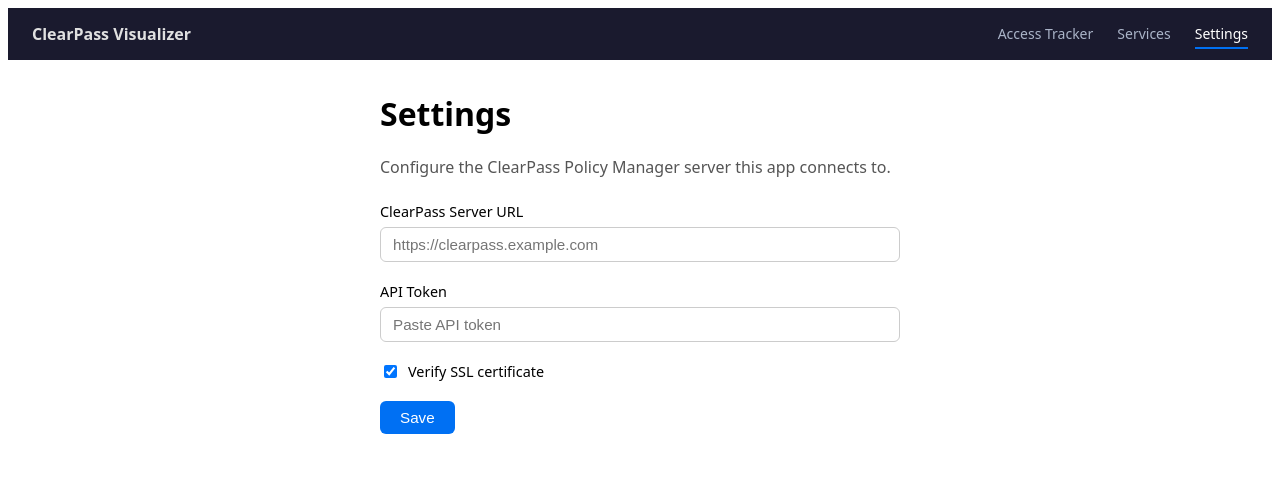
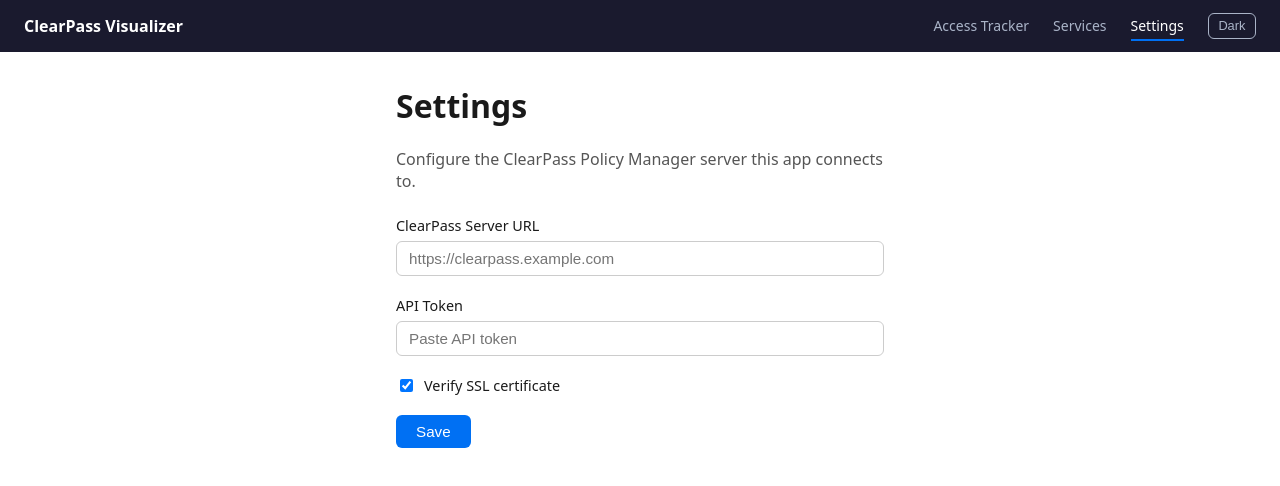
Before and after one commit to sinemad/clear-erpass, a React (Vite) app in the folder frontend/: page /settings in a window 1280 px wide. Shown: the top 486 px of the page. Built offline with nearby package versions, Linux system fonts and the light colour scheme; no server answers.

Commit message:
Services interface initial push

```diff
--- a/frontend/src/App.module.css
+++ b/frontend/src/App.module.css
@@ -11,15 +11,15 @@
   gap: 1.5rem;
   padding: 0 1.5rem;
   height: 52px;
-  background: #1a1a2e;
-  color: white;
+  background: var(--color-nav-bg);
+  color: var(--color-nav-text);
 }
 
 .brand {
   font-weight: 600;
   font-size: 1rem;
   margin-right: auto;
-  color: #e0e0e0;
+  color: var(--color-nav-text);
 }
 
 .link,
@@ -27,19 +27,37 @@
   font-size: 0.875rem;
   text-decoration: none;
   padding: 0.25rem 0;
-  color: #aab4c8;
+  color: var(--color-nav-link);
   border-bottom: 2px solid transparent;
 }
 
 .activeLink {
-  color: white;
-  border-bottom-color: #0070f3;
+  color: var(--color-nav-link-active);
+  border-bottom-color: var(--color-nav-link-active-border);
 }
 
 .link:hover {
-  color: #dde3ee;
+  color: var(--color-nav-link-hover);
+}
+
+.themeToggle {
+  background: none;
+  border: 1px solid var(--color-nav-link);
+  color: var(--color-nav-link);
+  border-radius: 6px;
+  padding: 0.2rem 0.6rem;
+  font-size: 0.8rem;
+  cursor: pointer;
+  line-height: 1.4;
+  transition: border-color 0.1s, color 0.1s;
+}
+
+.themeToggle:hover {
+  border-color: var(--color-nav-link-hover);
+  color: var(--color-nav-link-hover);
 }
 
 .main {
   flex: 1;
+  background: var(--color-bg);
 }
--- a/frontend/src/App.tsx
+++ b/frontend/src/App.tsx
@@ -1,5 +1,7 @@
 import { BrowserRouter, NavLink, Navigate, Route, Routes } from "react-router-dom";
 import SettingsPage from "./components/Settings/SettingsPage";
+import ServicesPage from "./components/Services/ServicesPage";
+import { useTheme } from "./hooks/useTheme";
 import styles from "./App.module.css";
 
 function Placeholder({ title }: { title: string }) {
@@ -12,6 +14,8 @@
 }
 
 export default function App() {
+  const [theme, toggleTheme] = useTheme();
+
   return (
     <BrowserRouter>
       <div className={styles.layout}>
@@ -26,13 +30,16 @@
           <NavLink to="/settings" className={({ isActive }) => isActive ? styles.activeLink : styles.link}>
             Settings
           </NavLink>
+          <button className={styles.themeToggle} onClick={toggleTheme} aria-label="Toggle theme">
+            {theme === "light" ? "Dark" : "Light"}
+          </button>
         </nav>
 
         <main className={styles.main}>
           <Routes>
             <Route path="/" element={<Navigate to="/access-tracker" replace />} />
             <Route path="/access-tracker" element={<Placeholder title="Access Tracker" />} />
-            <Route path="/services" element={<Placeholder title="Services" />} />
+            <Route path="/services" element={<ServicesPage />} />
             <Route path="/settings" element={<SettingsPage />} />
           </Routes>
         </main>
--- /dev/null
+++ b/frontend/src/api/services.ts
@@ -0,0 +1,18 @@
+export interface Service {
+  id: number | string;
+  name: string;
+  type?: string;
+  description?: string;
+  enabled?: boolean;
+  [key: string]: unknown;
+}
+
+export async function fetchServices(): Promise<Service[]> {
+  const res = await fetch("/api/services");
+  if (!res.ok) {
+    const body = await res.json().catch(() => ({}));
+    const detail = (body as { detail?: string }).detail ?? `HTTP ${res.status}`;
+    throw Object.assign(new Error(detail), { status: res.status });
+  }
+  return res.json();
+}
--- /dev/null
+++ b/frontend/src/components/Services/ServicesPage.module.css
@@ -0,0 +1,112 @@
+.page {
+  padding: 2rem 1.5rem;
+  font-family: system-ui, sans-serif;
+  color: var(--color-text);
+}
+
+.header {
+  display: flex;
+  align-items: center;
+  gap: 1rem;
+  margin-bottom: 1.5rem;
+}
+
+.header h1 {
+  margin: 0;
+}
+
+.status {
+  color: var(--color-text-muted);
+}
+
+.notice {
+  display: flex;
+  flex-direction: column;
+  gap: 0.75rem;
+  max-width: 400px;
+}
+
+.notice p {
+  margin: 0;
+  color: var(--color-text-muted);
+}
+
+.errorMsg {
+  color: var(--color-status-error);
+}
+
+.table {
+  width: 100%;
+  border-collapse: collapse;
+  font-size: 0.9rem;
+}
+
+.table th {
+  text-align: left;
+  padding: 0.5rem 0.75rem;
+  border-bottom: 2px solid var(--color-border);
+  color: var(--color-th-text);
+  font-weight: 600;
+  white-space: nowrap;
+}
+
+.table td {
+  padding: 0.6rem 0.75rem;
+  border-bottom: 1px solid var(--color-border-light);
+  vertical-align: middle;
+  color: var(--color-text);
+}
+
+.table tbody tr:hover {
+  background: var(--color-bg-hover);
+}
+
+.nameCell {
+  font-weight: 500;
+}
+
+.badgeEnabled {
+  display: inline-block;
+  padding: 0.1rem 0.55rem;
+  border-radius: 12px;
+  font-size: 0.8rem;
+  background: var(--color-badge-success-bg);
+  color: var(--color-badge-success-text);
+}
+
+.badgeDisabled {
+  display: inline-block;
+  padding: 0.1rem 0.55rem;
+  border-radius: 12px;
+  font-size: 0.8rem;
+  background: var(--color-badge-neutral-bg);
+  color: var(--color-badge-neutral-text);
+}
+
+.refreshBtn {
+  padding: 0.35rem 0.9rem;
+  background: var(--color-accent);
+  color: #ffffff;
+  border: none;
+  border-radius: 6px;
+  font-size: 0.875rem;
+  cursor: pointer;
+}
+
+.refreshBtn:hover {
+  background: var(--color-accent-hover);
+}
+
+.linkBtn {
+  background: none;
+  border: none;
+  color: var(--color-accent);
+  font-size: 0.9rem;
+  cursor: pointer;
+  padding: 0;
+  text-decoration: underline;
+}
+
+.linkBtn:hover {
+  color: var(--color-accent-hover);
+}
--- /dev/null
+++ b/frontend/src/components/Services/ServicesPage.tsx
@@ -0,0 +1,96 @@
+import { useEffect, useState, useCallback } from "react";
+import { useNavigate } from "react-router-dom";
+import { fetchServices, type Service } from "../../api/services";
+import styles from "./ServicesPage.module.css";
+
+type LoadState = "loading" | "ok" | "unconfigured" | "error";
+
+export default function ServicesPage() {
+  const [services, setServices] = useState<Service[]>([]);
+  const [loadState, setLoadState] = useState<LoadState>("loading");
+  const [errorMsg, setErrorMsg] = useState("");
+  const navigate = useNavigate();
+
+  const load = useCallback(() => {
+    setLoadState("loading");
+    fetchServices()
+      .then((data) => {
+        setServices(data);
+        setLoadState("ok");
+      })
+      .catch((err: Error & { status?: number }) => {
+        if (err.status === 503) {
+          setLoadState("unconfigured");
+        } else {
+          setErrorMsg(err.message);
+          setLoadState("error");
+        }
+      });
+  }, []);
+
+  useEffect(() => { load(); }, [load]);
+
+  return (
+    <div className={styles.page}>
+      <div className={styles.header}>
+        <h1>Services</h1>
+        {loadState === "ok" && (
+          <button className={styles.refreshBtn} onClick={load}>Refresh</button>
+        )}
+      </div>
+
+      {loadState === "loading" && (
+        <p className={styles.status}>Loading…</p>
+      )}
+
+      {loadState === "unconfigured" && (
+        <div className={styles.notice}>
+          <p>ClearPass is not configured.</p>
+          <button className={styles.linkBtn} onClick={() => navigate("/settings")}>
+            Go to Settings →
+          </button>
+        </div>
+      )}
+
+      {loadState === "error" && (
+        <div className={styles.notice}>
+          <p className={styles.errorMsg}>{errorMsg}</p>
+          <button className={styles.refreshBtn} onClick={load}>Retry</button>
+        </div>
+      )}
+
+      {loadState === "ok" && services.length === 0 && (
+        <p className={styles.status}>No services found.</p>
+      )}
+
+      {loadState === "ok" && services.length > 0 && (
+        <table className={styles.table}>
+          <thead>
+            <tr>
+              <th>Name</th>
+              <th>Type</th>
+              <th>Status</th>
+            </tr>
+          </thead>
+          <tbody>
+            {services.map((svc) => (
+              <tr key={svc.id}>
+                <td className={styles.nameCell}>{svc.name}</td>
+                <td>{svc.type ?? "—"}</td>
+                <td>
+                  {svc.enabled === undefined ? (
+                    "—"
+                  ) : svc.enabled ? (
+                    <span className={styles.badgeEnabled}>Enabled</span>
+                  ) : (
+                    <span className={styles.badgeDisabled}>Disabled</span>
+                  )}
+                </td>
+              </tr>
+            ))}
+          </tbody>
+        </table>
+      )}
+    </div>
+  );
+}
--- a/frontend/src/components/Settings/SettingsPage.module.css
+++ b/frontend/src/components/Settings/SettingsPage.module.css
@@ -6,7 +6,7 @@
 }
 
 .description {
-  color: #555;
+  color: var(--color-text-muted);
   margin-bottom: 1.5rem;
 }
 
@@ -28,21 +28,24 @@
   display: flex;
   align-items: center;
   gap: 0.5rem;
+  color: var(--color-text);
 }
 
 .field input {
   padding: 0.5rem 0.75rem;
-  border: 1px solid #ccc;
+  border: 1px solid var(--color-input-border);
   border-radius: 6px;
   font-size: 0.95rem;
   width: 100%;
   box-sizing: border-box;
+  background: var(--color-input-bg);
+  color: var(--color-input-text);
 }
 
 .field input:focus {
   outline: none;
-  border-color: #0070f3;
-  box-shadow: 0 0 0 2px rgba(0, 112, 243, 0.2);
+  border-color: var(--color-accent);
+  box-shadow: 0 0 0 2px var(--color-accent-focus-ring);
 }
 
 .checkboxField {
@@ -53,13 +56,14 @@
 
 .checkboxField label {
   font-size: 0.9rem;
+  color: var(--color-text);
 }
 
 .tokenBadge {
   font-size: 0.75rem;
   font-weight: 400;
-  background: #d4edda;
-  color: #155724;
+  background: var(--color-badge-success-bg);
+  color: var(--color-badge-success-text);
   padding: 0.1rem 0.5rem;
   border-radius: 12px;
 }
@@ -72,8 +76,8 @@
 
 .actions button {
   padding: 0.5rem 1.25rem;
-  background: #0070f3;
-  color: white;
+  background: var(--color-accent);
+  color: #ffffff;
   border: none;
   border-radius: 6px;
   font-size: 0.95rem;
@@ -86,15 +90,15 @@
 }
 
 .actions button:hover:not(:disabled) {
-  background: #005bb5;
+  background: var(--color-accent-hover);
 }
 
 .savedMsg {
-  color: #155724;
+  color: var(--color-status-success);
   font-size: 0.9rem;
 }
 
 .errorMsg {
-  color: #721c24;
+  color: var(--color-status-error);
   font-size: 0.9rem;
 }
--- /dev/null
+++ b/frontend/src/hooks/useTheme.ts
@@ -0,0 +1,24 @@
+import { useEffect, useState } from "react";
+
+type Theme = "light" | "dark";
+
+const STORAGE_KEY = "cpv-theme";
+
+function getInitialTheme(): Theme {
+  const stored = localStorage.getItem(STORAGE_KEY);
+  if (stored === "light" || stored === "dark") return stored;
+  return window.matchMedia("(prefers-color-scheme: dark)").matches ? "dark" : "light";
+}
+
+export function useTheme(): [Theme, () => void] {
+  const [theme, setTheme] = useState<Theme>(getInitialTheme);
+
+  useEffect(() => {
+    document.documentElement.setAttribute("data-theme", theme);
+    localStorage.setItem(STORAGE_KEY, theme);
+  }, [theme]);
+
+  const toggle = () => setTheme((t) => (t === "light" ? "dark" : "light"));
+
+  return [theme, toggle];
+}
--- /dev/null
+++ b/frontend/src/index.css
@@ -0,0 +1,80 @@
+*, *::before, *::after {
+  box-sizing: border-box;
+}
+
+body {
+  margin: 0;
+  background: var(--color-bg);
+  color: var(--color-text);
+  transition: background 0.15s, color 0.15s;
+}
+
+:root {
+  --color-bg: #ffffff;
+  --color-bg-elevated: #f8f9fa;
+  --color-bg-hover: #f0f4f8;
+  --color-text: #1a1a1a;
+  --color-text-muted: #555555;
+  --color-border: #e0e0e0;
+  --color-border-light: #f0f0f0;
+
+  --color-accent: #0070f3;
+  --color-accent-hover: #005bb5;
+  --color-accent-focus-ring: rgba(0, 112, 243, 0.2);
+
+  --color-nav-bg: #1a1a2e;
+  --color-nav-text: #ffffff;
+  --color-nav-link: #aab4c8;
+  --color-nav-link-active: #ffffff;
+  --color-nav-link-active-border: #0070f3;
+  --color-nav-link-hover: #dde3ee;
+
+  --color-input-bg: #ffffff;
+  --color-input-border: #cccccc;
+  --color-input-text: #1a1a1a;
+
+  --color-badge-success-bg: #d4edda;
+  --color-badge-success-text: #155724;
+  --color-badge-neutral-bg: #f5f5f5;
+  --color-badge-neutral-text: #666666;
+
+  --color-status-success: #155724;
+  --color-status-error: #721c24;
+
+  --color-th-text: #444444;
+}
+
+[data-theme="dark"] {
+  --color-bg: #121218;
+  --color-bg-elevated: #1e1e2e;
+  --color-bg-hover: #252535;
+  --color-text: #e2e2e8;
+  --color-text-muted: #8a8fa8;
+  --color-border: #2e2e4a;
+  --color-border-light: #252535;
+
+  --color-accent: #4d9fff;
+  --color-accent-hover: #3b8fe0;
+  --color-accent-focus-ring: rgba(77, 159, 255, 0.25);
+
+  --color-nav-bg: #0d0d18;
+  --color-nav-text: #e2e2e8;
+  --color-nav-link: #6b7590;
+  --color-nav-link-active: #e2e2e8;
+  --color-nav-link-active-border: #4d9fff;
+  --color-nav-link-hover: #b0b8cc;
+
+  --color-input-bg: #1e1e2e;
+  --color-input-border: #3a3a5a;
+  --color-input-text: #e2e2e8;
+
+  --color-badge-success-bg: #1a3528;
+  --color-badge-success-text: #6ee7a0;
+  --color-badge-neutral-bg: #252535;
+  --color-badge-neutral-text: #8a8fa8;
+
+  --color-status-success: #6ee7a0;
+  --color-status-error: #f8a0a8;
+
+  --color-th-text: #b0b8cc;
+}
--- a/frontend/src/main.tsx
+++ b/frontend/src/main.tsx
@@ -1,5 +1,6 @@
 import { StrictMode } from "react";
 import { createRoot } from "react-dom/client";
+import "./index.css";
 import App from "./App.tsx";
 
 createRoot(document.getElementById("root")!).render(
```
